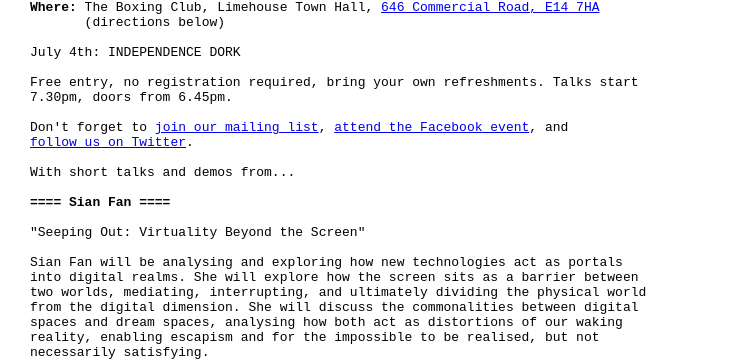
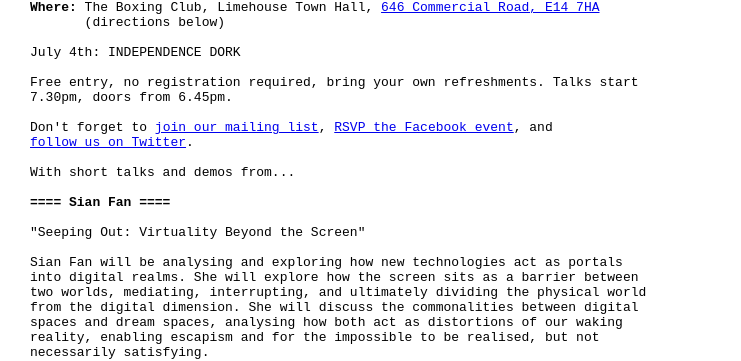
Before and after one commit to dorkbotlondon/dorkbotlondon.github.io, a Jekyll site: the page built from _posts/2019-07-04-96.html, in a window 1280 px wide. Shown: the part 202-563 px from the top of the page, without its empty margins (0-741 px from the left). Built offline with Jekyll 4.4.1, drawn with Linux system fonts in a browser that asks for light colours; Markdown is read by kramdown in place of the engine named in the settings; a script that is not in the unit is left out.

Commit message:
Update 2019-07-04-96.html
updated facebook event link

```diff
--- a/_posts/2019-07-04-96.html
+++ b/_posts/2019-07-04-96.html
@@ -12,7 +12,7 @@
 Free entry, no registration required, bring your own refreshments. Talks start
 7.30pm, doors from 6.45pm.
 
-Don't forget to <a href="http://dorkbotlondon.us11.list-manage.com/subscribe?u=c64ae7bbb8eb1249be8ca8fa6&id=e2a9f9039c">join our mailing list</a>, <a href="https://www.facebook.com/events/271701030204843/">attend the Facebook event</a>, and
+Don't forget to <a href="http://dorkbotlondon.us11.list-manage.com/subscribe?u=c64ae7bbb8eb1249be8ca8fa6&id=e2a9f9039c">join our mailing list</a>, <a href="https://www.facebook.com/events/430975437691945/">RSVP the Facebook event</a>, and
 <a href='https://twitter.com/DorkbotLondon'>follow us on Twitter</a>.
 
 With short talks and demos from...
```
